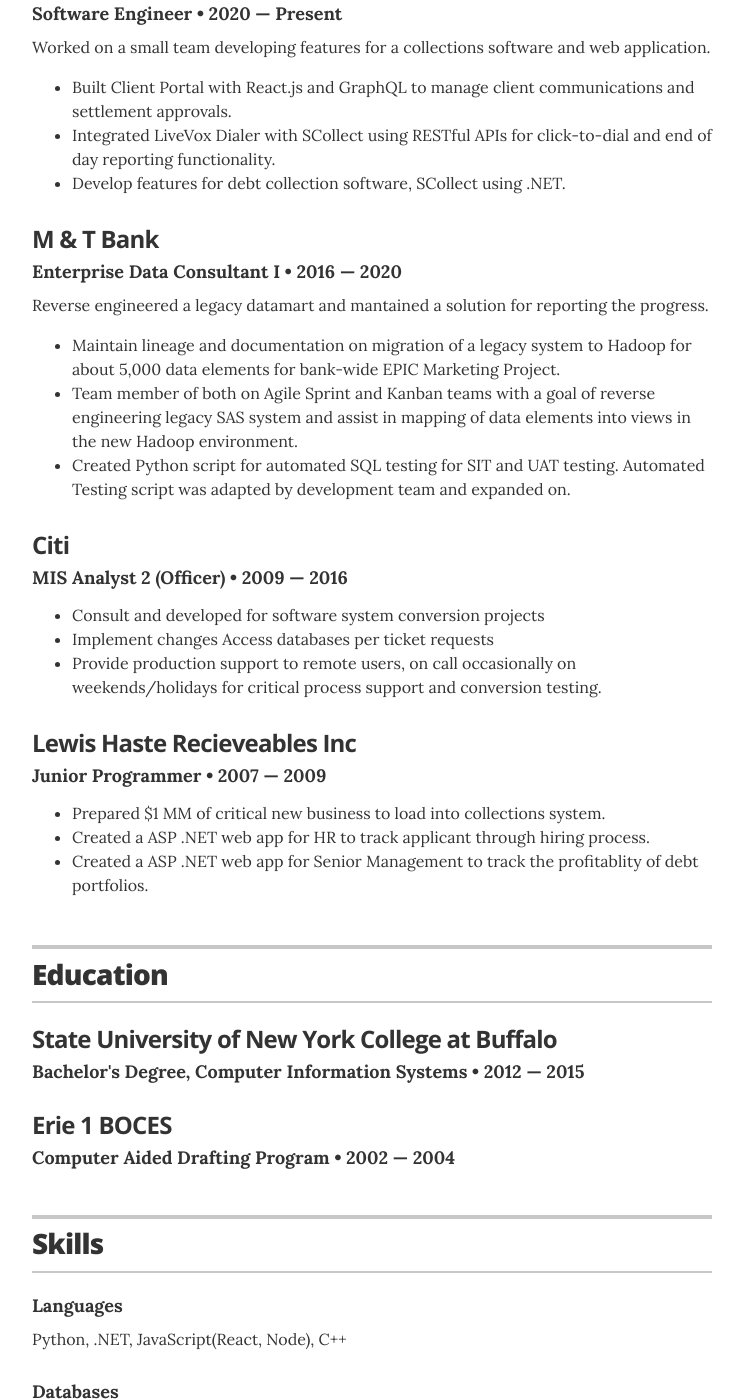
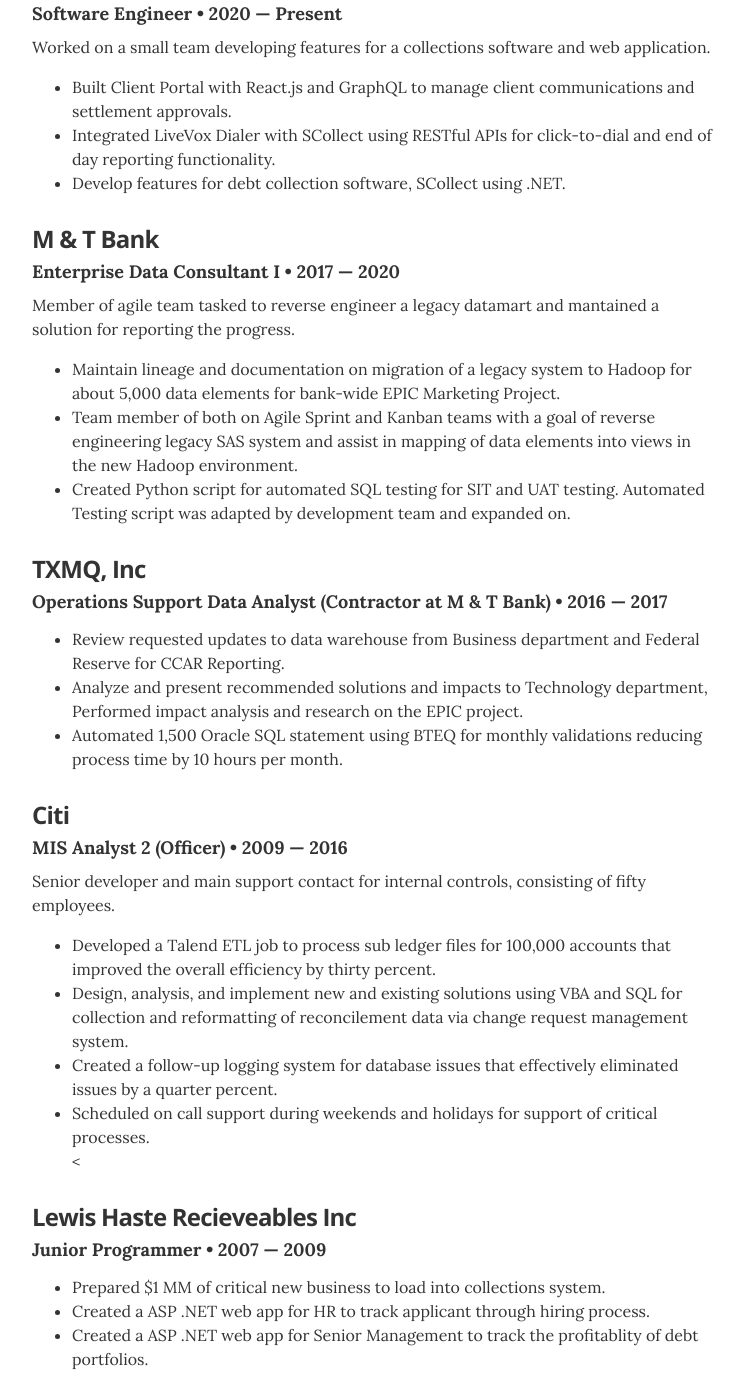
Before and after one commit to KLynnM315/klynnm315.github.io, a Jekyll site: the page built from index.html, in a window 1280 px wide and 1400 px high, scrolled down 511 px. Shown: the whole window, without its empty margins (268-1012 px from the left). Built offline with Jekyll 4.4.1, drawn with Linux system fonts in a browser that asks for light colours.

Commit message:
updated work experience for Citi

```diff
--- a/_data/experience.yml
+++ b/_data/experience.yml
@@ -8,14 +8,20 @@
 # M &amp; T Bank
 - company: M &amp; T Bank
   position: Enterprise Data Consultant I
-  duration: 2016 &mdash; 2020
-  summary: Reverse engineered a legacy datamart and mantained a solution for reporting the progress. <ul class="resume-item-list"><li>Maintain lineage and documentation on migration of a legacy system to Hadoop for about 5,000 data elements for bank-wide EPIC Marketing Project.</li><li>Team member of both on Agile Sprint and Kanban teams with a goal of reverse engineering legacy SAS system and assist in mapping of data elements into views in the new Hadoop environment.</li><li>Created Python script for automated SQL testing for SIT and UAT testing.  Automated Testing script was adapted by development team and expanded on.</li></ul>
+  duration: 2017 &mdash; 2020
+  summary: Member of agile team tasked to reverse engineer a legacy datamart and mantained a solution for reporting the progress. <ul class="resume-item-list"><li>Maintain lineage and documentation on migration of a legacy system to Hadoop for about 5,000 data elements for bank-wide EPIC Marketing Project.</li><li>Team member of both on Agile Sprint and Kanban teams with a goal of reverse engineering legacy SAS system and assist in mapping of data elements into views in the new Hadoop environment.</li><li>Created Python script for automated SQL testing for SIT and UAT testing.  Automated Testing script was adapted by development team and expanded on.</li></ul>
+
+# TXMQ, Inc
+- company: TXMQ, Inc
+  position: Operations Support Data Analyst (Contractor at M &amp; T Bank)
+  duration: 2016 &mdash; 2017
+  summary:  <ul class="resume-item-list"><li>Review requested updates to data warehouse from Business department and Federal Reserve for CCAR Reporting.</li><li>Analyze and present recommended solutions and impacts to Technology department, Performed impact analysis and research on the EPIC project. </li><li>Automated 1,500 Oracle SQL statement using BTEQ for monthly validations reducing process time by 10 hours per month.</li></ul>
 
 # Citi
 - company: Citi
   position: MIS Analyst 2 (Officer)
   duration: 2009 &mdash; 2016
-  summary: <ul class="resume-item-list"><li>Consult and developed for software system conversion projects</li><li>Implement changes Access databases per ticket requests</li><li>Provide production support to remote users, on call occasionally on weekends/holidays for critical process support and conversion testing.</li></ul>
+  summary: Senior developer and main support contact for internal controls, consisting of fifty employees.<ul class="resume-item-list"><li>Developed a Talend ETL job to process sub ledger files for 100,000 accounts that improved the overall efficiency by thirty percent.</li><li>Design, analysis, and implement new and existing solutions using VBA and SQL for collection and reformatting of reconcilement data via change request management system.</li><li>Created a follow-up logging system for database issues that effectively eliminated issues by a quarter percent.</li><li>Scheduled on call support during weekends and holidays for support of critical processes.</li><</ul>
 
   # Lhr Inc
 - company: Lewis Haste Recieveables Inc
```
